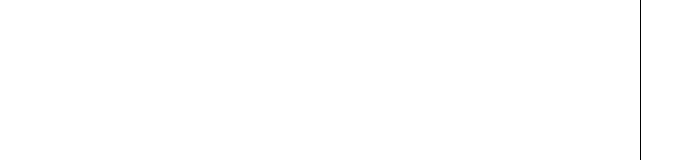
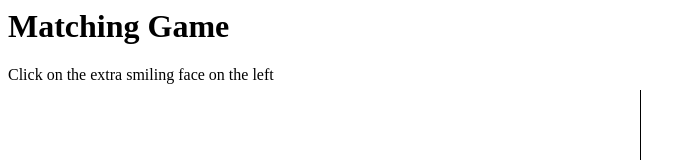
Before and after one commit to CruiseDevice/matching-game, a plain HTML site: page index.html in a window 1280 px wide. Shown: the top 160 px of the page, without its empty margins (0-696 px from the left). Drawn offline with Linux system fonts and the light colour scheme.

Commit message:
code without JS

```diff
--- a/index.html
+++ b/index.html
@@ -2,9 +2,12 @@
   <head>
     <title></title>
     <link rel = "stylesheet" type = "text/css" href = "style.css">
-
   </head>
   <body>
+    <h1>Matching Game</h1>
+    <p>
+      Click on the extra smiling face on the left
+    </p>
     <div id="leftSide">
 
     </div>
--- a/style.css
+++ b/style.css
@@ -1,9 +1,9 @@
-.vr{
+  .vr{
   width: 1px;
   background-color: #000;
   position: absolute;
-  top: 0;
+  top: 90;
   bottom: 0;
   left: 50%;
   right: 50%:
-}
+/
```
Also changed, not shown: smile.png (added).
